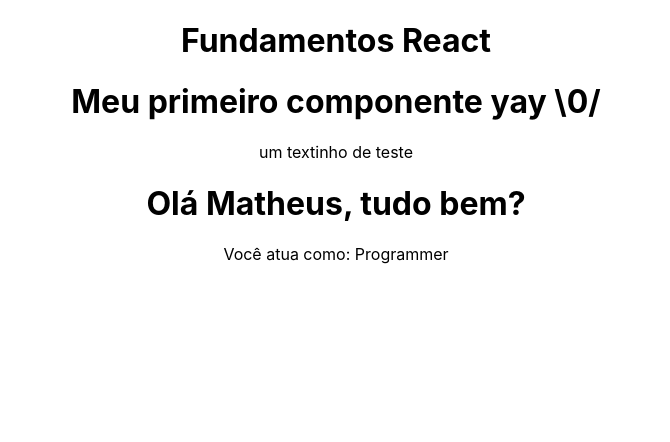
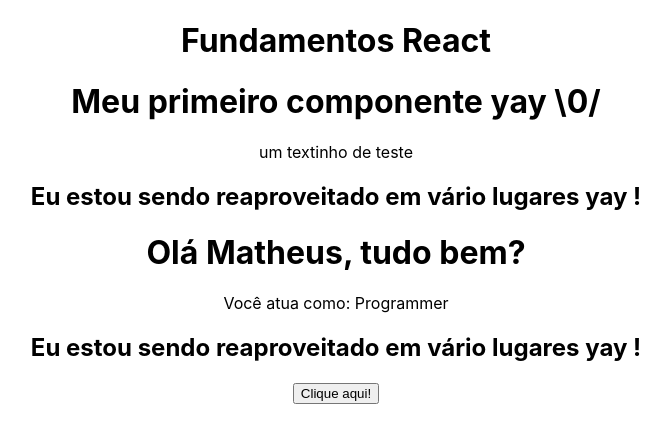
Before and after one commit to Vitoria-Cardoso/LearningReact, a React (Create React App) app in the folder 2_fundamentos/fundamentos/: page / in a window 1280 px wide. Shown: the top 442 px of the page, without its empty margins (304-974 px from the left). Built offline with nearby package versions, Linux system fonts and the light colour scheme.

Commit message:
Hierarquia de componentes e Evento on Click

```diff
--- a/2_fundamentos/fundamentos/src/App.js
+++ b/2_fundamentos/fundamentos/src/App.js
@@ -1,9 +1,11 @@
 //components
 import FirstComponent from './components/FirstComponent'
+import MyComponent from './components/MyComponent'
+import TemplateExpressions from './components/TemplateExpressions'
+import Events from './components/Events'
 
 // style CSS
 import './App.css'
-import TemplateExpressions from './components/TemplateExpressions'
 
 function App() {
   return (
@@ -11,6 +13,8 @@
       <h1>Fundamentos React</h1>
       <FirstComponent />
       <TemplateExpressions />
+      <MyComponent />
+      <Events />
     </div>
   )
 }
--- /dev/null
+++ b/2_fundamentos/fundamentos/src/components/Events.js
@@ -0,0 +1,16 @@
+const Events = () => {
+  const handleMyEvent = e => {
+    console.log(e)
+    console.log('Ativou o evento!')
+  }
+
+  return (
+    <div>
+      <div>
+        <button onClick={handleMyEvent}>Clique aqui!</button>
+      </div>
+    </div>
+  )
+}
+
+export default Events
--- a/2_fundamentos/fundamentos/src/components/FirstComponent.js
+++ b/2_fundamentos/fundamentos/src/components/FirstComponent.js
@@ -1,5 +1,6 @@
 //Area de arquivo de estilos
 
+import MyComponent from './MyComponent'
 
 //Arrow function
 const FirstComponent = () => {
@@ -9,6 +10,7 @@
       {/* Algum comentario */}
       <h1>Meu primeiro componente yay \0/</h1>
       <p className="marmelada">um textinho de teste</p>
+      <MyComponent />
     </div>
   )
 }
--- /dev/null
+++ b/2_fundamentos/fundamentos/src/components/MyComponent.js
@@ -0,0 +1,9 @@
+const MyComponent = () => {
+  return (
+    <div>
+      <h2>Eu estou sendo reaproveitado em vário lugares yay !</h2>
+    </div>
+  )
+}
+
+export default MyComponent
```
Also changed, not shown: 1 other file (tests, documents, lock files or other folders).
